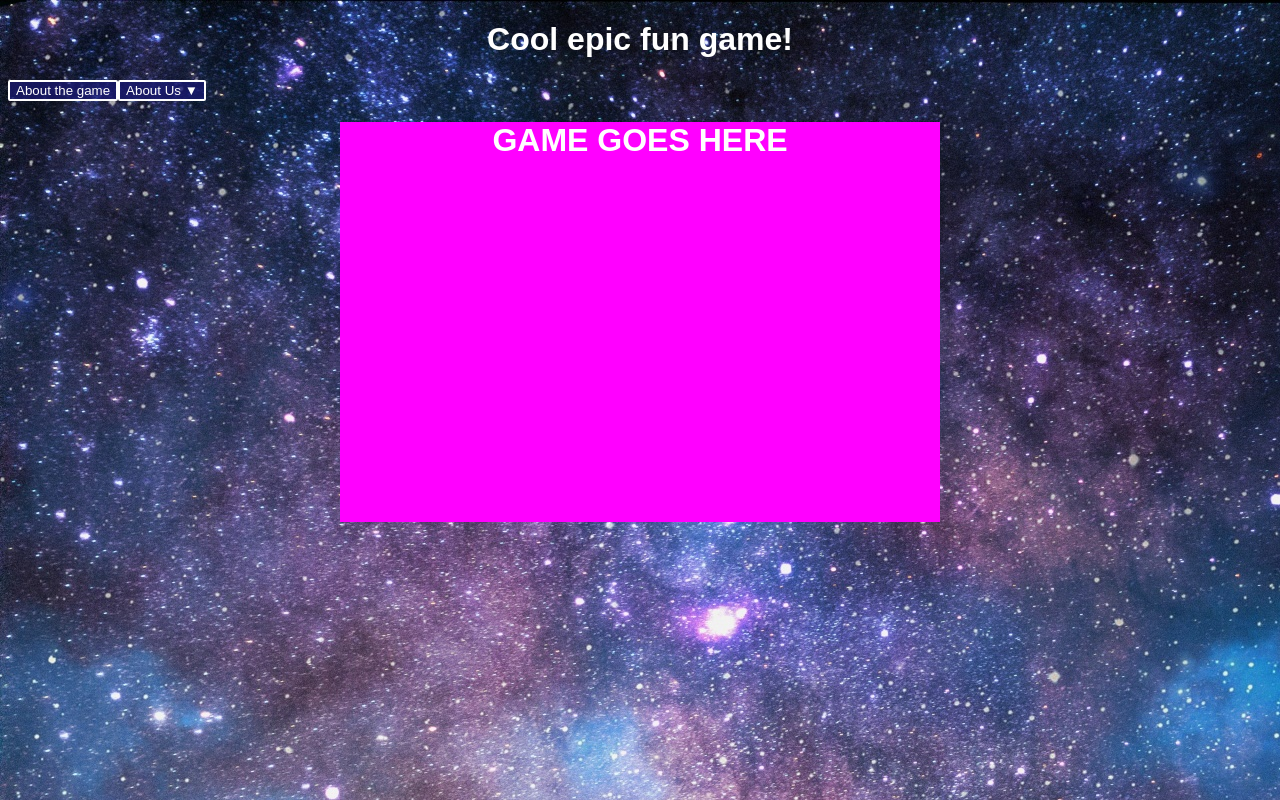
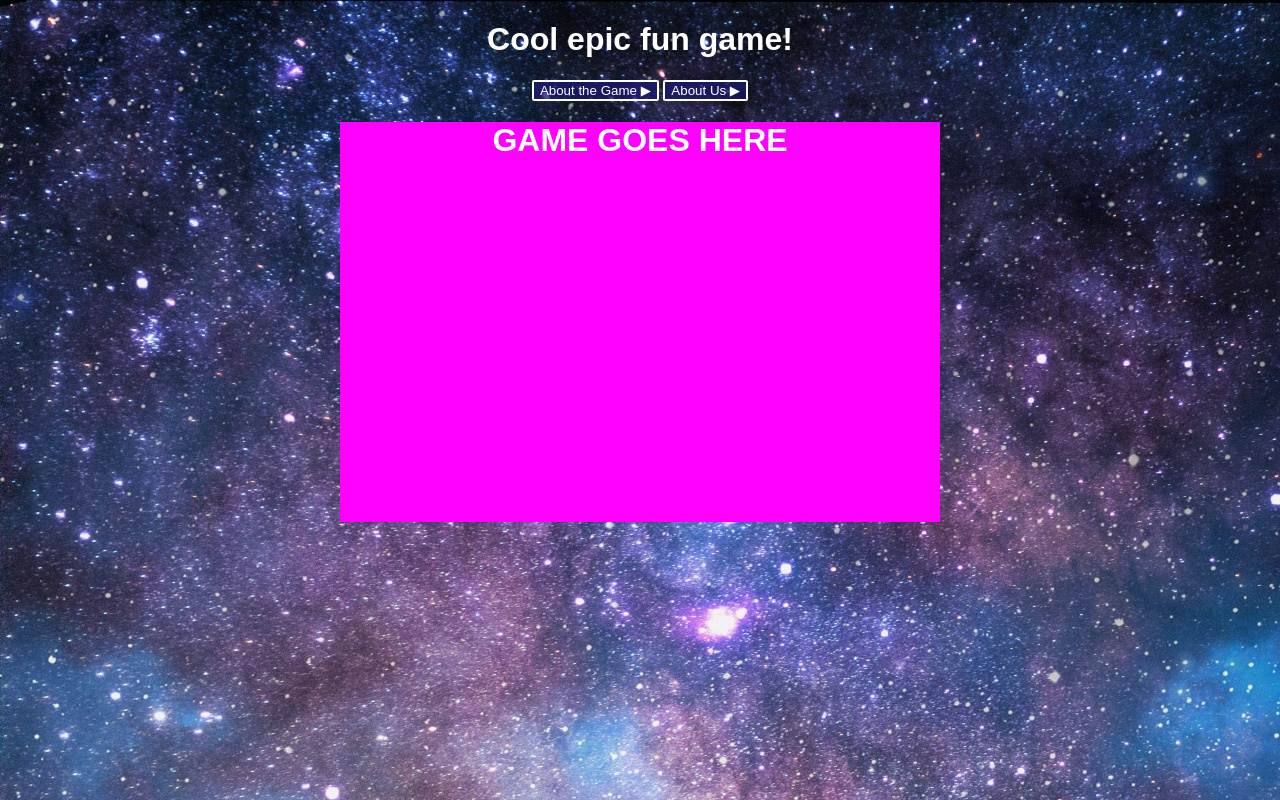
Before and after one commit to addiebart/hackku23, a website: page docs/index.html in a window 1280 px wide. Drawn offline with Linux system fonts and the light colour scheme; a web font is replaced by a local one.

Commit message:
reformatted button code, centered them on page

```diff
--- a/docs/index.html
+++ b/docs/index.html
@@ -8,42 +8,44 @@
         <script>
             function authors(){
                 if (document.getElementById("authorsbutton").value == "off") {
-                    document.getElementById("authors").innerHTML = "Addie Anya Hunter Tommy <br> Made for HackKU 2023"
-                    document.getElementById("authors").style.border = "2px solid white"
+                    document.getElementById("authors").innerHTML = "By Addie, Anya, Hunter, and Tommy. Made for HackKU 2023"
+                    //document.getElementById("authors").style.border = "2px solid white"
                     document.getElementById("authorsbutton").value = "on"
-                    document.getElementById("authorsbutton").innerHTML = "About Us ▲"
+                    document.getElementById("authorsbutton").innerHTML = "About Us ◀"
                 } else {
                     document.getElementById("authors").innerHTML = ""
                     document.getElementById("authors").style.border = "0px"
                     document.getElementById("authorsbutton").value = "off"
-                    document.getElementById("authorsbutton").innerHTML = "About Us ▼"
+                    document.getElementById("authorsbutton").innerHTML = "About Us ▶"
                 }
             }
 
             function gameinfo(){
                 if (document.getElementById("gamebutton").value == "off") {
                     document.getElementById("gameinfo").innerHTML = "Enjoy a fun time in space with spaceman!"
-                    document.getElementById("gameinfo").style.border = "2px solid white"
+                    //document.getElementById("gameinfo").style.border = "2px solid white"
                     document.getElementById("gamebutton").value == "on"
+                    document.getElementById("gamebutton").innerHTML = "About the Game ◀"
                 } else {
                     document.getElementById("gameinfo").innerHTML = ""
                     document.getElementById("gameinfo").style.border = "0px"
                     document.getElementById("gamebutton").value = "off"
+                    document.getElementById("gamebutton").innerHTML = "About the Game ▶"
                 }
+            }
+
+            function mouseOver(ID){
+                document.getElementById(ID).style.color = "gray"
             }
         </script>
     </head>
     <body>
         <h1>Cool epic fun game!</h1>
         <div class="buttons-container">
-            <div class="button-and-content">
-                <button id="gamebutton" onclick="gameinfo()" value="off">About the game</button>
-                <div id="gameinfo" class="gameinfo"></div>
-            </div>
-            <div class="button-and-content">
-                <button id="authorsbutton" onclick="authors()" value="off">About Us ▼</button>
-                <div id="authors" class="authors"></div>
-            </div>
+            <button id="gamebutton" onclick="gameinfo()" onmouseover="this.style.color='gray';this.style.borderColor='gray'" onmouseout="this.style.color='#fff';this.style.borderColor='white'" value="off">About the Game ▶</button>
+            <span id="gameinfo" class="gameinfo"></span>
+            <button id="authorsbutton" onclick="authors()" onmouseover="this.style.color='gray';this.style.borderColor='gray'" onmouseout="this.style.color='#fff';this.style.borderColor='white'" value="off">About Us ▶</button>
+            <span id="authors" class="authors"></span>
         </div>
         <div class="game-placeholder">
             <h1>GAME GOES HERE</h1>
--- a/docs/style.css
+++ b/docs/style.css
@@ -20,7 +20,7 @@ h1, h2{
 
 .authors{
     color: #fff;
-    background-color: rgba(25, 25, 112, 0.75);
+    /*background-color: rgba(25, 25, 112, 0.75);*/
     max-width: fit-content;
     border: 0px;
     border-radius: 2px;
@@ -28,7 +28,7 @@ h1, h2{
 
 .gameinfo{
     color: #fff;
-    background-color: rgba(25, 25, 112, 0.75);
+    /*background-color: rgba(25, 25, 112, 0.75); */
     max-width: fit-content;
     border: 0px;
     border-radius: 2px;
@@ -43,12 +43,6 @@ button{
 }
 
 .buttons-container{
-    display: grid;
-    grid-template-columns: 1fr 1fr;
     width: fit-content;
-    /*height: 300px;*/
+    margin: auto;
 }
-
-.button-and-content{
-    width: fit-content;
-}
```
